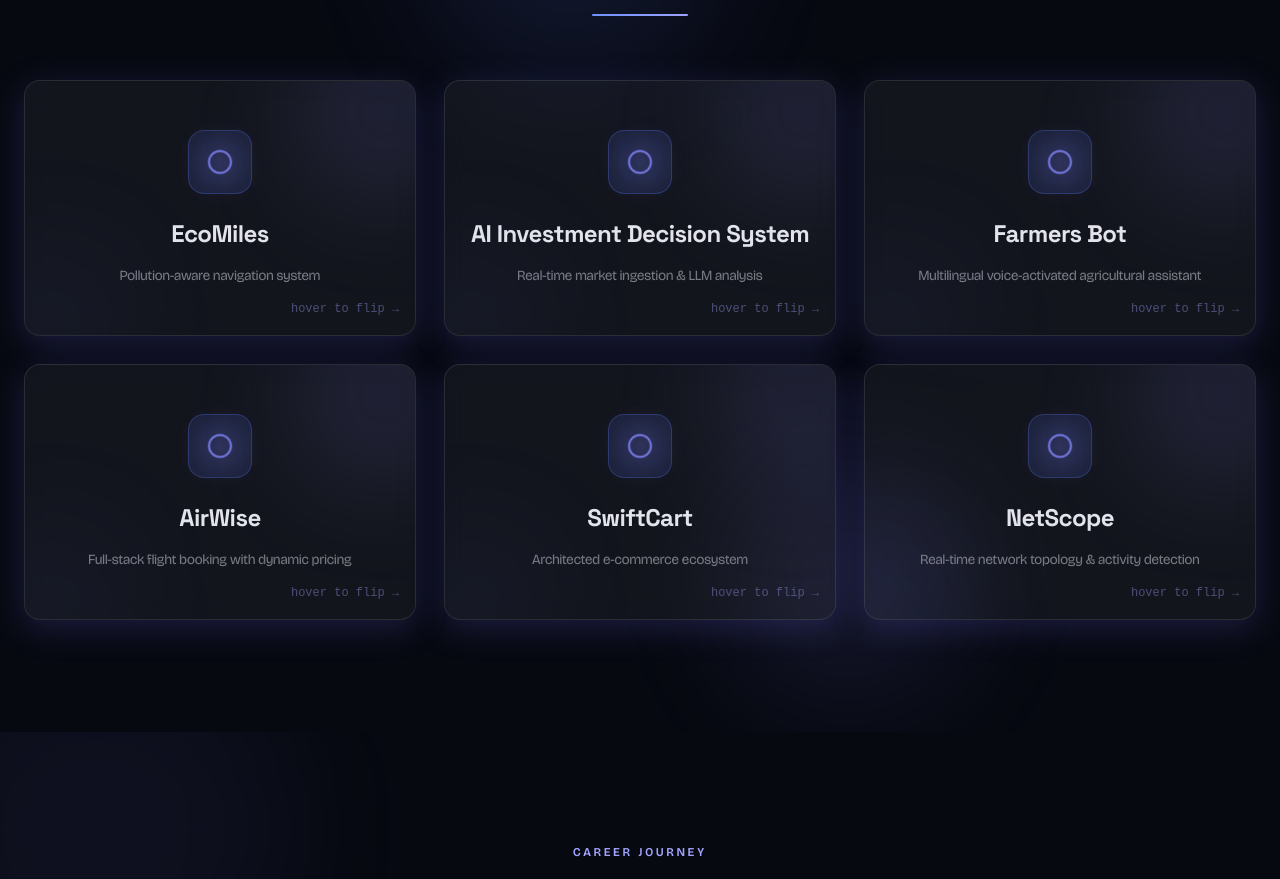
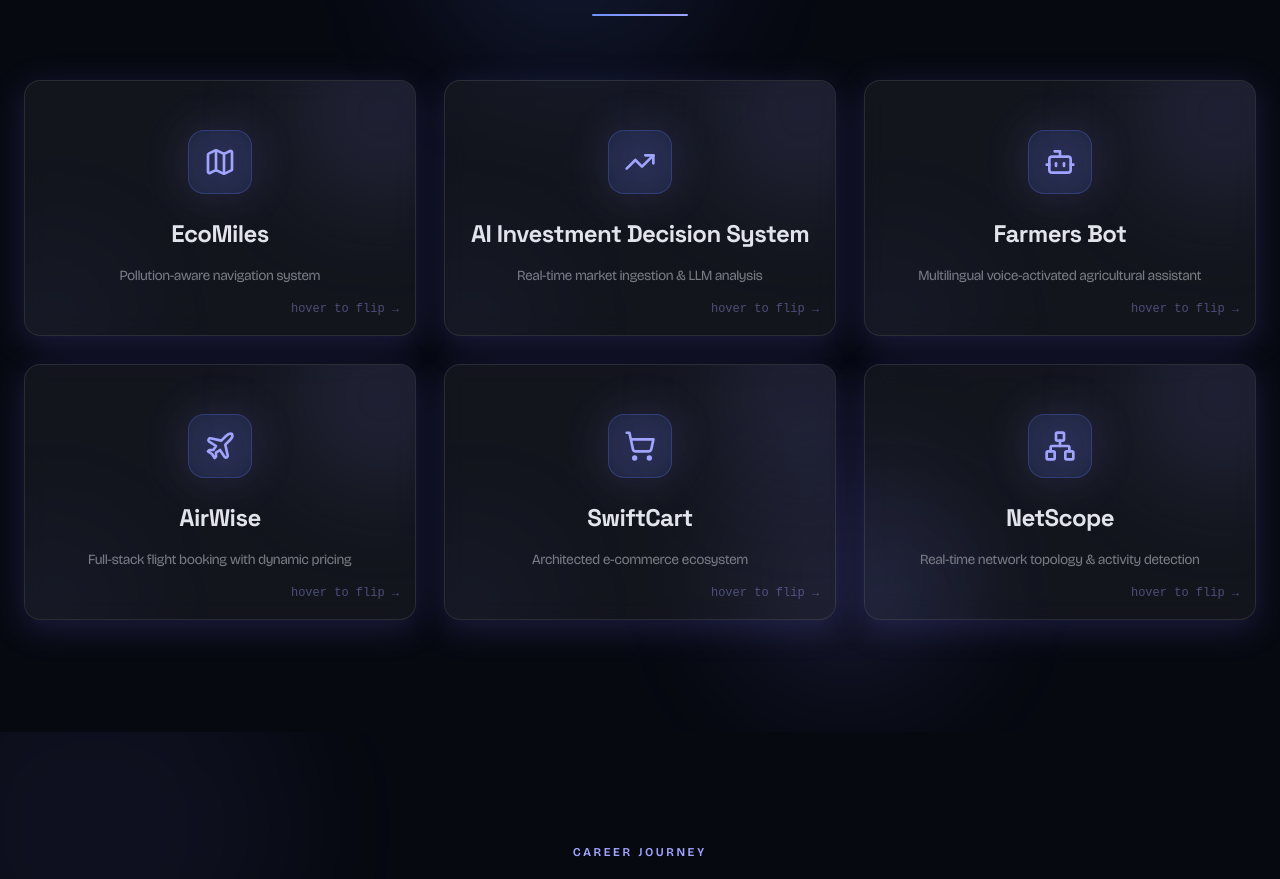
Before and after one commit to no-one-knows-gourav/bhavya-portfolio, a React (Vite) app in the folder src/frontend/: page / in a window 1280 px wide. Shown: the part 1920-2799 px from the top of the page. Built offline with nearby package versions, Linux system fonts and the light colour scheme; what @caffeineai/core-infrastructure would draw is missing.

Commit message:
feat: add specific lucide icons to project cards

```diff
--- a/src/frontend/src/components/ProjectsSection.tsx
+++ b/src/frontend/src/components/ProjectsSection.tsx
@@ -1,6 +1,7 @@
 import { motion } from "motion/react";
 import { useRef } from "react";
 import { Markdown } from "@/components/ui/Markdown";
+import { Map, TrendingUp, Bot, Plane, ShoppingCart, Network } from "lucide-react";
 
 interface Project {
   id: string;
@@ -8,6 +9,7 @@ interface Project {
   tagline: string;
   techs: string[];
   outcome: string;
+  icon: React.ReactNode;
 }
 
 const PROJECTS: Project[] = [
@@ -18,6 +20,7 @@ const PROJECTS: Project[] = [
     techs: ["FastAPI", "Angular", "Google Cloud", "RESTful APIs"],
     outcome:
       "Built a full-stack navigation app for least-pollution routes; secured top 20 out of 450+ teams in Clear Skies Challenge 2025.",
+    icon: <Map className="w-8 h-8" />,
   },
   {
     id: "investment-system",
@@ -26,6 +29,7 @@ const PROJECTS: Project[] = [
     techs: ["Python", "FastAPI", "LLMs", "Streaming"],
     outcome:
       "Engineered real-time stock data ingestion, reducing alert latency by 17%. Built LLM-based prediction microservices (Inter-IIT 14.0).",
+    icon: <TrendingUp className="w-8 h-8" />,
   },
   {
     id: "farmers-bot",
@@ -34,6 +38,7 @@ const PROJECTS: Project[] = [
     techs: ["Google TTS/STT", "FastAPI", "Mobile"],
     outcome:
       "Developed a multilingual app for voice queries; achieved 92% user satisfaction validated by door-to-door feedback (GDSC IIT Goa).",
+    icon: <Bot className="w-8 h-8" />,
   },
   {
     id: "airwise",
@@ -42,6 +47,7 @@ const PROJECTS: Project[] = [
     techs: ["Angular", "Node.js", "Express", "MongoDB"],
     outcome:
       "Built booking platform with dynamic surge pricing, wallet payments, and PNR generation; deployed live on Vercel.",
+    icon: <Plane className="w-8 h-8" />,
   },
   {
     id: "swiftcart",
@@ -50,6 +56,7 @@ const PROJECTS: Project[] = [
     techs: ["Angular", "Express.js", "MongoDB", "Stripe"],
     outcome:
       "Architected full-stack e-commerce app with global search and Stripe gateway integration (Architechs IIT Goa).",
+    icon: <ShoppingCart className="w-8 h-8" />,
   },
   {
     id: "netscope",
@@ -58,6 +65,7 @@ const PROJECTS: Project[] = [
     techs: ["Python", "Scapy", "Networks"],
     outcome:
       "Architected a monitoring system displaying topology despite AP isolation; compatible with all broadband, IPv4, and IPv6.",
+    icon: <Network className="w-8 h-8" />,
   },
 ];
 
@@ -98,10 +106,12 @@ function FlipCard({ project, index }: { project: Project; index: number }) {
           <div className="absolute -top-8 -right-8 w-32 h-32 rounded-full bg-accent/20 blur-3xl pointer-events-none" />
           <div className="absolute -bottom-10 -left-8 w-28 h-28 rounded-full bg-primary/10 blur-3xl pointer-events-none" />
 
-          {/* Simple tech indicator icon instead of emoji */}
-          <div className="w-16 h-16 rounded-2xl bg-primary/10 flex items-center justify-center border border-primary/20 mb-2">
-            <div className="w-8 h-8 rounded-full bg-accent/40 blur-lg animate-pulse-glow" />
-            <div className="absolute w-6 h-6 border-2 border-accent/60 rounded-lg rotate-45" />
+          {/* Dynamic project icon */}
+          <div className="relative w-16 h-16 rounded-2xl bg-primary/10 flex items-center justify-center border border-primary/20 mb-2">
+            <div className="absolute inset-0 rounded-2xl bg-accent/20 blur-xl animate-pulse-glow" />
+            <div className="relative text-accent">
+              {project.icon}
+            </div>
           </div>
 
           <h3 className="font-display font-bold text-2xl text-foreground tracking-tight">
```
